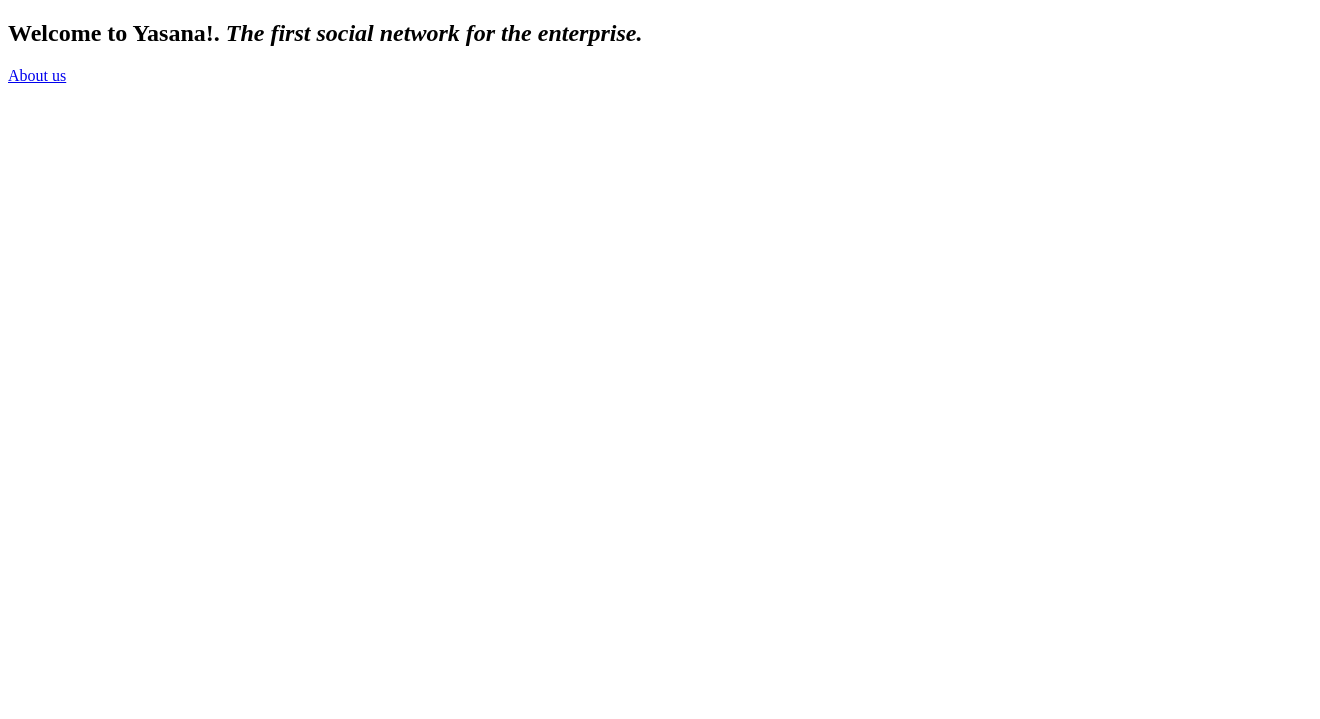
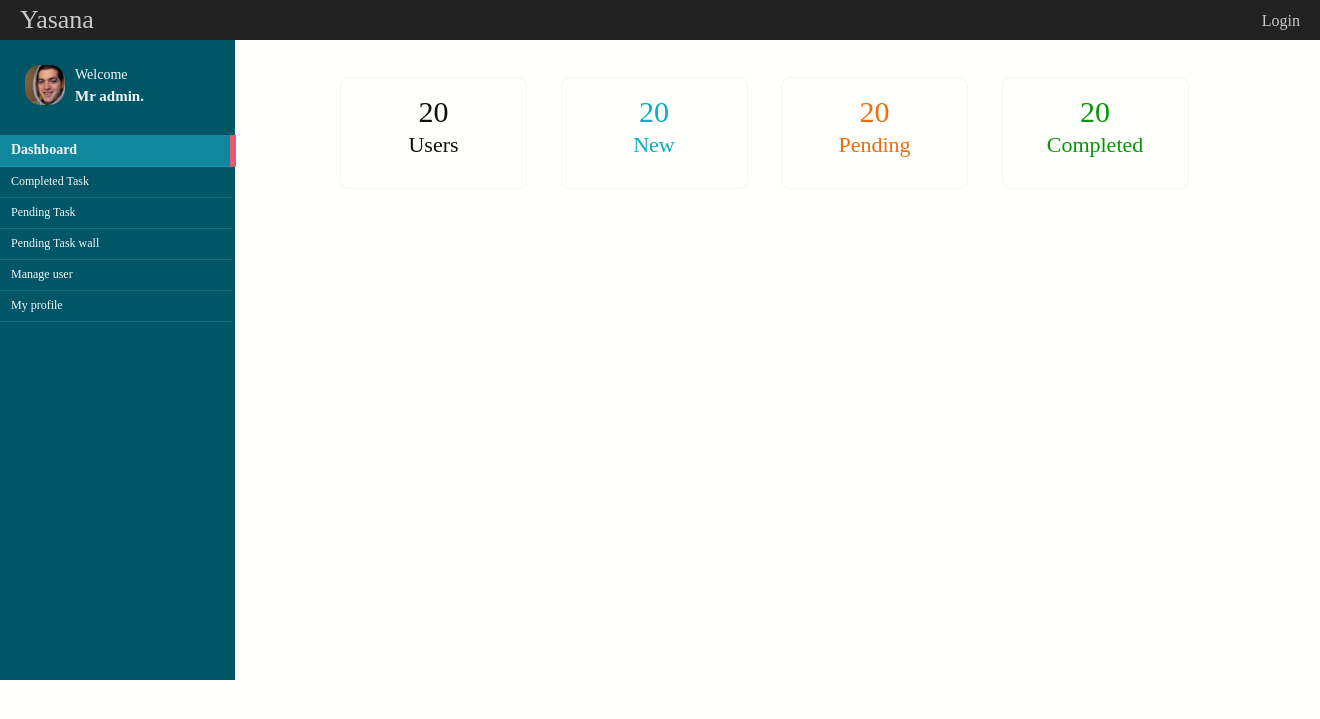
Before and after one commit to pophils/TaskManagement, a Django app: template yasanaproject/templates/yasana/landing.html in a window 1320 px wide. Shown: the top 719 px of the page. Run offline with Django 3.2, Linux system fonts and the light colour scheme; the template is opened without the code that fills it, so the values that code supplies are empty; parts of the project's set-up code (start-up, migrations or seed data) failed here and were passed over.

Commit message:
Add styling to landing--dashboard page. Add css file

```diff
--- a/yasanaproject/static/yasana/css/main.css
+++ b/yasanaproject/static/yasana/css/main.css
@@ -39,19 +39,18 @@
 }
 
 .nav-links{
-    width: 200px;
-  background: #F5F5F5;
+    width: 235px;
   float: left;
-  border-radius: 5px;
-  margin-top: 25px;
-  margin-left: 20px;
-  height: 245px;
+  bottom: 0px;
+  min-height: 640px;
+  background: #005566;
+  color: #F3F6F7;
 }
 .main-content{
     min-width: 900px;
   float: left;
-  margin-left: 30px;
-  margin-top: 25px;
+  margin-top: 3px;
+    /*border: 1px solid green;*/
 }
 
 section[role='landing-upper']{
@@ -152,6 +151,7 @@
 #login-form-div form{
     margin-top: -7px;
 }
+
 #login-form-div input[type='text'], #login-form-div input[type='password']{
       width: 290px; height: 30px; margin-bottom: 8px;
   border-radius: 7px;
@@ -172,3 +172,108 @@
   text-shadow: 0 1px 0 rgb(240, 240, 240);
   display: block;
 }
+
+.nav-links ul{
+    list-style: none; padding: 0px; margin-top: 15px
+}
+.nav-links li{
+   list-style: none;
+  display: inline-block;
+  border-bottom: 1px solid rgba(192, 203, 226, 0.14);
+  width: 92%;
+  font-size: 12px;
+    padding: 7px 5px 8px 11px;
+}
+
+.nav-links li.active {
+  background-color: rgba(24, 163, 190, 0.65);
+  border-right: 6px solid rgb(232, 90, 111);
+  width: 91%;
+  font-weight: 900;
+  font-size: 14px;
+}
+
+.nav-links a{
+  color: #F3F6F7;
+    text-decoration: none;
+}
+.nav-links #user-image{
+    width: 30px;
+    height: 30px;
+}
+
+.nav-links #user-logo-welcome{
+  margin-top: 25px;
+}
+
+.nav-links #user-image{
+    width: 40px;
+  height: 40px;
+  margin-left: 25px;
+  border-radius: 15px;
+  float: left;
+}
+
+.nav-links #user-welcome{
+      float: left;
+  margin-left: 10px;
+}
+
+.nav-links #user-welcome p.welcome{
+    margin-top: 2px;
+  margin-right: 30px;;
+}
+
+
+.nav-links #user-welcome p.username{
+   margin-top: -9px;
+  font-weight: 700;
+  font-size: 15px;
+}
+
+.dashboard-summary-container{
+    width: 100%;
+  height: 300px;
+   margin-left: 50px;
+  list-style: none;
+  min-width: 900px;
+}
+
+.dashboard-summary-container li{
+      width: 185px;
+  height: 110px;
+  border: 1px solid whitesmoke;
+  border-radius: 9px;
+  display: inline-block;
+  margin: 20px 15px 0px 15px;
+    text-align: center;
+}
+
+.dashboard-summary-container li p.summary-count{
+  font-size: 30px;
+  margin-top: 17px;
+  font-weight: 500;
+}
+
+.dashboard-summary-container li p.summary-text{
+font-size: 22px;
+  margin-top: -27px
+}
+
+.dashboard-summary-container li p.new{
+  color: rgba(5, 175, 197, 1);
+}
+
+
+.dashboard-summary-container li p.users{
+  color: #0F0E0E;
+}
+
+
+.dashboard-summary-container li p.pending{
+  color: rgb(240, 108, 13);
+}
+
+.dashboard-summary-container li p.completed{
+  color: rgb(3, 152, 3);
+}
--- a/yasanaproject/templates/account/base.html
+++ b/yasanaproject/templates/common/base.html
@@ -43,12 +43,29 @@
 {% block nav_links %}
 
 <div class="nav-links">
-
+  <div id="user-logo-welcome">
+      <img src="{% static 'yasana/images/brewer.jpg' %}" id="user-image">
+      <div id="user-welcome">
+          <p class="welcome">Welcome</p>
+          <p class="username"> Mr admin. </p>
+      </div>
+  </div>
+    <hr style="clear: both; border: none;">
+   <ul>
+       <li class="active"> <a href="#"> Dashboard</a> </li>
+       <li> <a href="#"> Completed Task</a> </li>
+       <li> <a href="#"> Pending Task</a></li>
+       <li> <a href="#">Pending Task wall</a></li>
+       <li> <a href="#">Manage user</a></li>
+       <li> <a href="#">My profile</a></li>
+   </ul>
 </div>
 {% endblock nav_links %}
 
 <div class="main-content">
-
+{#   {% block h2_greeting %}#}
+{#  <h2 id="landing-welcome"> Welcome to Yasana!. <i>The first social network for the enterprise.</i> </h2>#}
+{#  {% endblock h2_greeting %}#}
  {% block main-container %}
 
  {% endblock main-container %}
--- a/yasanaproject/templates/yasana/landing.html
+++ b/yasanaproject/templates/yasana/landing.html
@@ -1,9 +1,33 @@
 
-{% extends 'yasana/base.html' %}
+{% extends 'common/base.html' %}
 
-
+ {% block title %}
+     yasana --- Enterprise social network.
+ {% endblock title %}
 
 {% block main-container %}
-  <a id="about-us" href="{% url 'yasana:about' %}"> About us</a>
+
+     <ul class="dashboard-summary-container">
+       <li>
+            <p class="summary-count users"> 20</p>
+           <p class="summary-text users"> Users</p>
+       </li>
+
+      <li>
+          <p class="summary-count new"> 20</p>
+           <p class="summary-text new"> New</p>
+       </li>
+
+      <li>
+          <p class="summary-count pending"> 20</p>
+           <p class="summary-text pending"> Pending</p>
+       </li>
+
+      <li>
+          <p class="summary-count completed"> 20</p>
+           <p class="summary-text completed"> Completed</p>
+       </li>
+
+     </ul>
 
 {% endblock main-container %}
```
Also changed, not shown: yasanaproject/templates/account/login.html (+6 -2 lines), yasanaproject/static/yasana/images/brewer.jpg (added).
